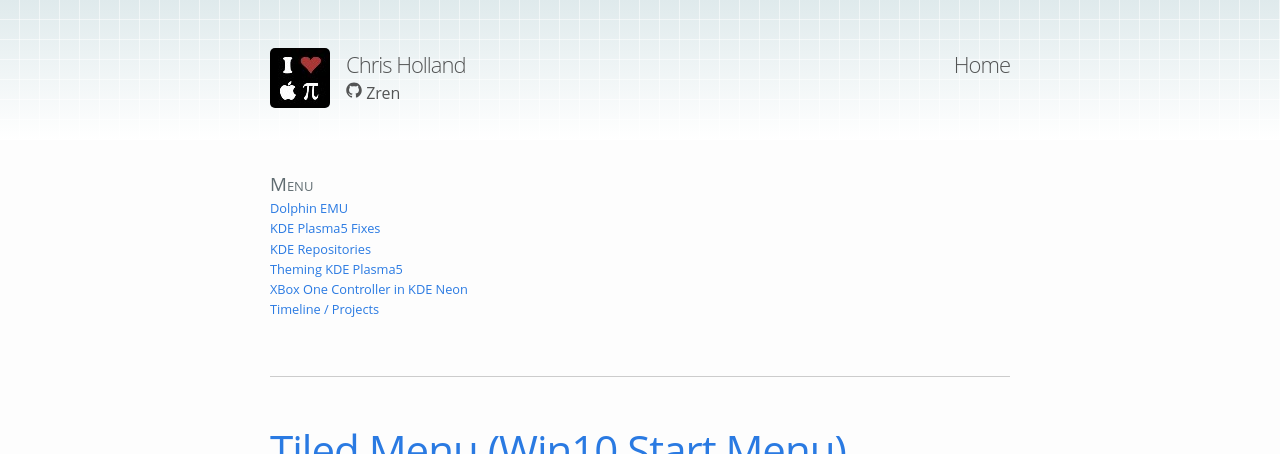
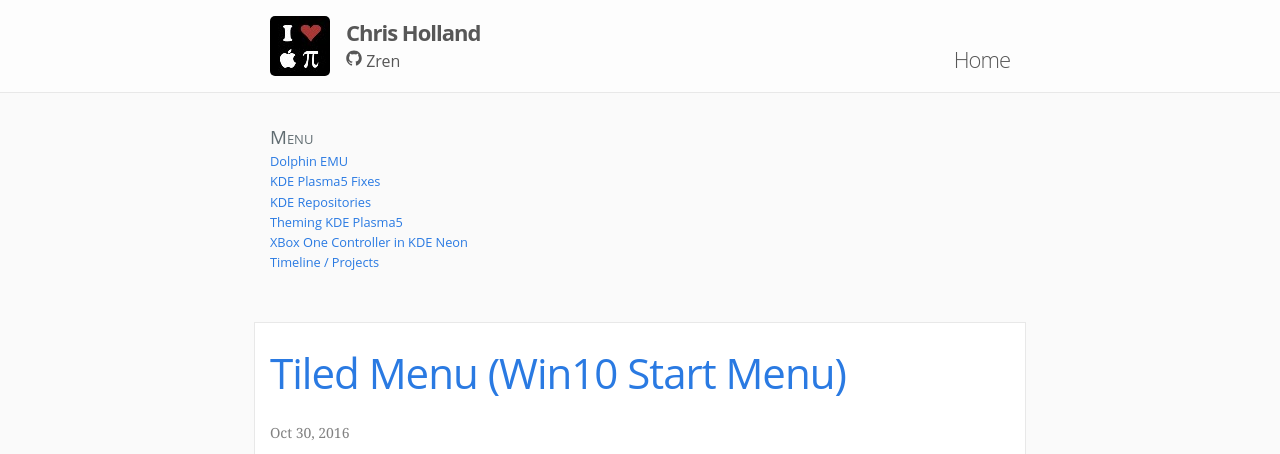
Before and after one commit to Zren/zren.github.io, a Jekyll site: the page built from index.html, in a window 1280 px wide. Shown: the top 454 px of the page. Built offline with Jekyll 4.4.1, drawn with Linux system fonts in a browser that asks for light colours; grey boxes are pictures that could not be loaded.

Commit message:
A more medium like design.

```diff
--- a/_includes/header.html
+++ b/_includes/header.html
@@ -3,6 +3,10 @@
   <style type="text/css">
     header.site-header {
       overflow: hidden;
+      position: relative;
+    }
+
+    .site-header .wrapper {
       position: relative;
     }
 
@@ -12,6 +16,9 @@
       font-size: 22px;
       font-weight: 300;
       letter-spacing: -1px;
+      position: absolute;
+      bottom: 0;
+      right: 30px;
     }
   </style>
 
--- a/_sass/_layout.scss
+++ b/_sass/_layout.scss
@@ -11,27 +11,17 @@ body {
 
 // Header
 .site-header {
-  color: #fff;
+  color: $headerTextColor;
   text-align: center;
-  background-color: #fafafa;
-  background-image: linear-gradient(rgba(255,255,255,.5) 1px, transparent 1px), // Vertical Grid line
-    linear-gradient(90deg, rgba(255,255,255,.5) 1px, transparent 1px), // Horizontal Grid Line
-    linear-gradient(#dfeaec, #fff); // Fill must be last for some reason.
-  background-size: 20px 20px,
-    20px 20px,
-    100% 100%;
-  background-position: -1px -1px,
-    -1px -1px,
-    0 0;
 
   nav a,
   nav a:visited {
     color: $headerTextColor;
   }
 }
-@media screen and (min-width: 64em) { .site-header { padding: 3rem 6rem 2rem 6rem; } }
-@media screen and (min-width: 42em) and (max-width: 64em) { .site-header { padding: 3rem 4rem; } }
-@media screen and (max-width: 42em) { .site-header { padding: 2rem 1rem; } }
+@media screen and (min-width: 64em) { .site-header { padding: 1rem 6rem 1rem 6rem; } }
+@media screen and (min-width: 42em) and (max-width: 64em) { .site-header { padding: 1rem 4rem; } }
+@media screen and (max-width: 42em) { .site-header { padding: 1rem 1rem; } }
 
 
 h1 {
@@ -79,6 +69,7 @@ h1 {
     font-size: 22px;
     font-weight: 300;
     letter-spacing: -1px;
+    font-weight: bold;
 }
 .site-github .icon > svg path {
   fill: $headerTextColor;
@@ -146,6 +137,11 @@ li[id]:hover > .header-link {
   .post-content .outset {
     margin: 0 -140px 1em -140px;
     max-width: 1020px;
+  }
+
+  .post-content .outset,
+  .post-content img {
+    box-shadow: 0 0 10px #000;
   }
 }
 
--- a/index.html
+++ b/index.html
@@ -19,21 +19,33 @@ layout: default
     @media (max-width: 1440px) {
       #sidenav {
         margin-bottom: 52px;
-        border-bottom: 1px solid #ccc;
-        padding-bottom: 42px;
       }
     }
     @media screen and (min-width: 1440px) {
       .nav-contents {
         position: absolute;
-        right: calc((100vw - 700px)/2 * -1);
-        width: calc((100vw - 700px)/2 - 30px);
+        right: calc((100vw - 772px)/2 * -1);
+        width: calc((100vw - 772px)/2 - 30px);
       }
     }
     .nav-contents > h3 {
       font-variant: small-caps;
       margin-bottom: 0;
     }
+
+    .page-content {
+      background: #fafafa;
+    }
+    .site-header {
+      border-bottom: 1px solid #e8e8e8;
+    }
+    article.post {
+      background: #fff;
+      border: 1px solid #e8e8e8;
+      margin: -2px -16px 0 -16px;
+      padding: 0 15px;
+    }
+
   </style>
   <nav id="sidenav">
     <div class="nav-contents">
```
